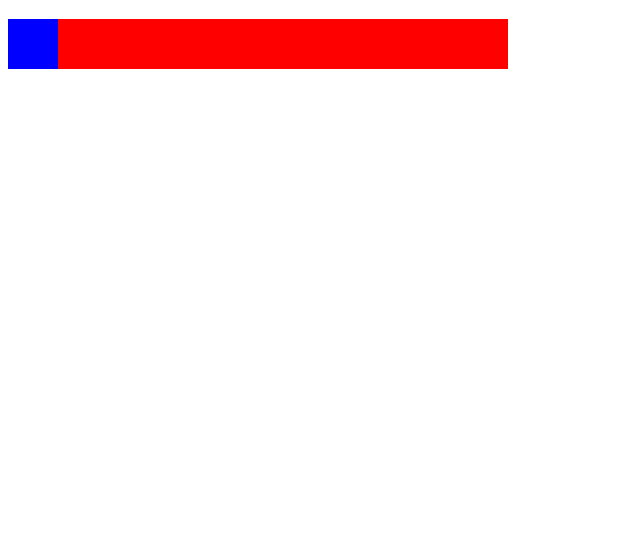
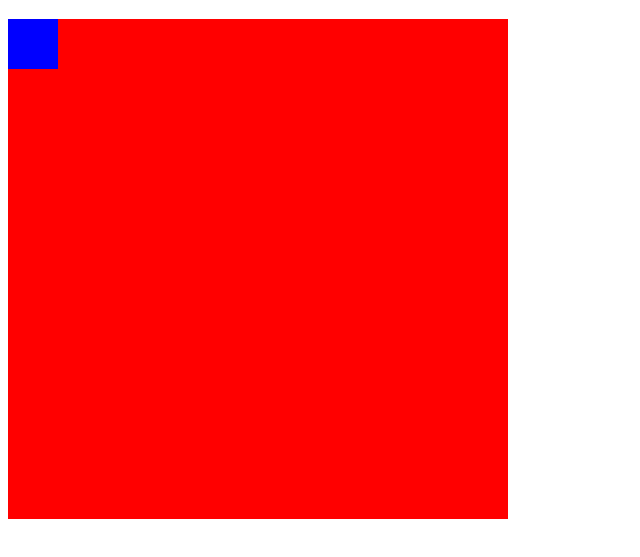
Before and after one commit to jsaunie/iim-A2-DW2, a plain HTML site: page exp 2/index.html in a window 1280 px wide. Shown: the part 61-618 px from the top of the page, without its empty margins (0-640 px from the left). Drawn offline with Linux system fonts and the light colour scheme.

Commit message:
Exp 2 fix

```diff
--- a/exp 2/index.html
+++ b/exp 2/index.html
@@ -10,7 +10,7 @@
     <style>
         #div1 {
             width: 500px;
-            height 500px;
+            height: 500px;
             background-color: red;
         }
         #div2 {
```
